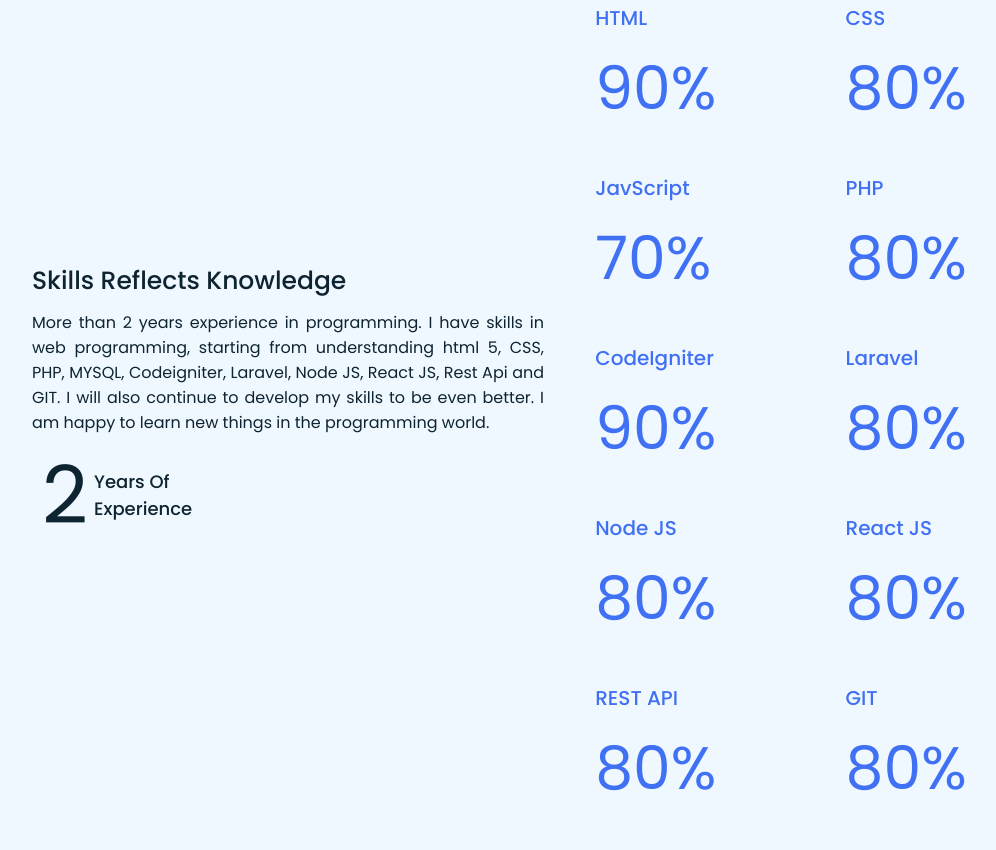
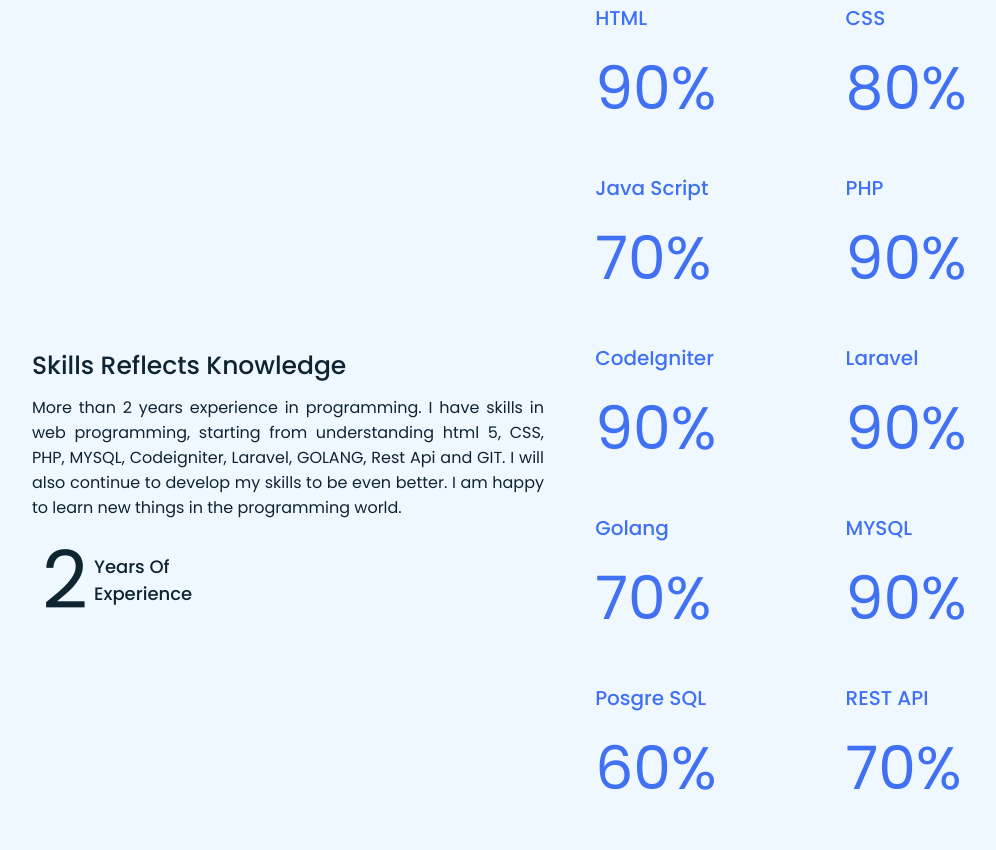
Before and after one commit to MuhamadSholikhudin/MuhamadSholikhudin.github.io, a plain HTML site: page index.html in a window 1280 px wide. Shown: the part 1650-2500 px from the top of the page, without its empty margins (96-1092 px from the left). Drawn offline with nearby package versions, Linux system fonts and the light colour scheme.

Commit message:
Update 2022 10 20

```diff
--- a/index.html
+++ b/index.html
@@ -22,7 +22,6 @@
           <li><a href="#home">Home</a></li>
           <li><a href="#about">About</a></li>
           <li><a href="#skills">Skills</a></li>
-          <li><a href="#services">Services</a></li>
           <li><a href="#contact">Contact</a></li>
           <div class="cancel-btn">
             <i class="fas fa-times"></i>
@@ -96,7 +95,7 @@
      <div class="text">
        <div class="topic">Skills Reflects  Knowledge</div>
        <p>
-       More than 2 years experience in programming. I have skills in web programming, starting from understanding html 5, CSS, PHP, MYSQL, Codeigniter, Laravel, Node JS, React JS, Rest Api and GIT.
+       More than 2 years experience in programming. I have skills in web programming, starting from understanding html 5, CSS, PHP, MYSQL, Codeigniter, Laravel, GOLANG, Rest Api and GIT.
 I will also continue to develop my skills to be even better. I am happy to learn new things in the programming world.
        </p>
        <div class="experience">
@@ -114,12 +113,12 @@ I will also continue to develop my skills to be even better. I am happy to learn
          <div class="per">80%</div>
        </div>
        <div class="box">
-         <div class="topic">JavScript</div>
+         <div class="topic">Java Script</div>
          <div class="per">70%</div>
        </div>
        <div class="box">
          <div class="topic">PHP</div>
-         <div class="per">80%</div>
+         <div class="per">90%</div>
        </div>
         <div class="box">
          <div class="topic">CodeIgniter</div>
@@ -127,19 +126,23 @@ I will also continue to develop my skills to be even better. I am happy to learn
        </div>
        <div class="box">
          <div class="topic">Laravel</div>
-         <div class="per">80%</div>
+         <div class="per">90%</div>
+       </div>
+        <div class="box">
+         <div class="topic">Golang</div>
+         <div class="per">70%</div>
        </div>
        <div class="box">
-         <div class="topic">Node JS</div>
-         <div class="per">80%</div>
+         <div class="topic">MYSQL</div>
+         <div class="per">90%</div>
        </div>
        <div class="box">
-         <div class="topic">React JS</div>
-         <div class="per">80%</div>
+         <div class="topic">Posgre SQL</div>
+         <div class="per">60%</div>
        </div>
        <div class="box">
          <div class="topic">REST API</div>
-         <div class="per">80%</div>
+         <div class="per">70%</div>
        </div>
        <div class="box">
          <div class="topic">GIT</div>
@@ -149,58 +152,6 @@ I will also continue to develop my skills to be even better. I am happy to learn
    </div>
  </div>
 </section>
-
-<!-- My Services Section Start -->
-<!-- <section class="services" id="services">
-   <div class="content">
-     <div class="title"><span>My Services</span></div>
-     <div class="boxes">
-       <div class="box">
-         <div class="icon">
-           <i class="fas fa-desktop"></i>
-       </div>
-       <div class="topic">Web Devlopment</div>
-       <p>Lorem ipsum dolor sit amet, consectetur adipisicing elit. Mollitia autem quam odio, qui voluptatem eligendi?</p>
-     </div>
-       <div class="box">
-         <div class="icon">
-           <i class="fas fa-paint-brush"></i>
-       </div>
-       <div class="topic">Graphic Design</div>
-       <p>Lorem ipsum dolor sit amet, consectetur adipisicing elit. Mollitia autem quam odio, qui voluptatem eligendi?</p>
-     </div>
-       <div class="box">
-         <div class="icon">
-           <i class="fas fa-chart-line"></i>
-       </div>
-       <div class="topic">Digital Marketing</div>
-       <p>Lorem ipsum dolor sit amet, consectetur adipisicing elit. Mollitia autem quam odio, qui voluptatem eligendi?</p>
-     </div>
-       <div class="box">
-         <div class="icon">
-           <i class="fab fa-android"></i>
-       </div>
-       <div class="topic">Icon Design</div>
-       <p>Lorem ipsum dolor sit amet, consectetur adipisicing elit. Mollitia autem quam odio, qui voluptatem eligendi?</p>
-     </div>
-       <div class="box">
-         <div class="icon">
-           <i class="fas fa-camera-retro"></i>
-       </div>
-       <div class="topic">Photography</div>
-       <p>Lorem ipsum dolor sit amet, consectetur adipisicing elit. Mollitia autem quam odio, qui voluptatem eligendi?</p>
-     </div>
-       <div class="box">
-         <div class="icon">
-           <i class="fas fa-tablet-alt"></i>
-       </div>
-       <div class="topic">Apps Devlopment</div>
-       <p>Lorem ipsum dolor sit amet, consectetur adipisicing elit. Mollitia autem quam odio, qui voluptatem eligendi?</p>
-     </div>
-   </div>
-   </div>
- </section>
--->
 
 <!-- Contact Me section Start -->
 <section class="contact" id="contact">
```
